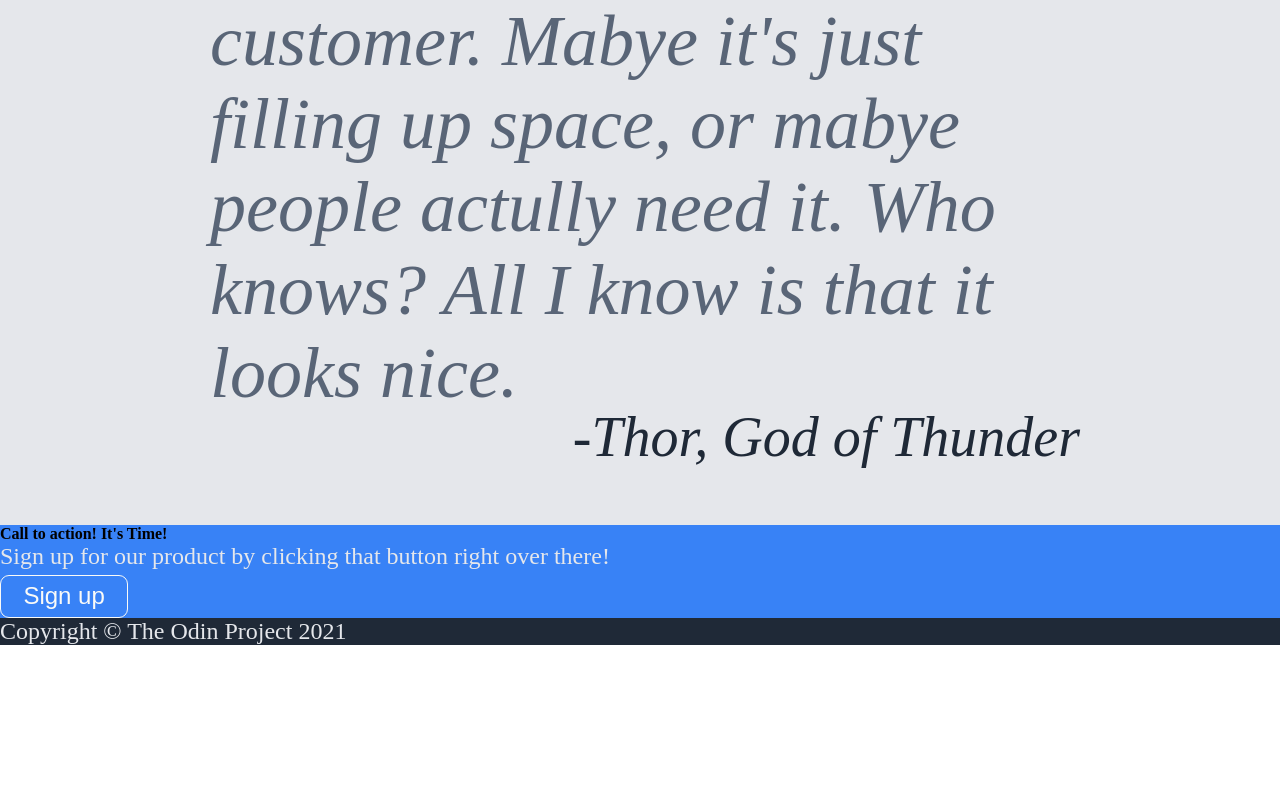
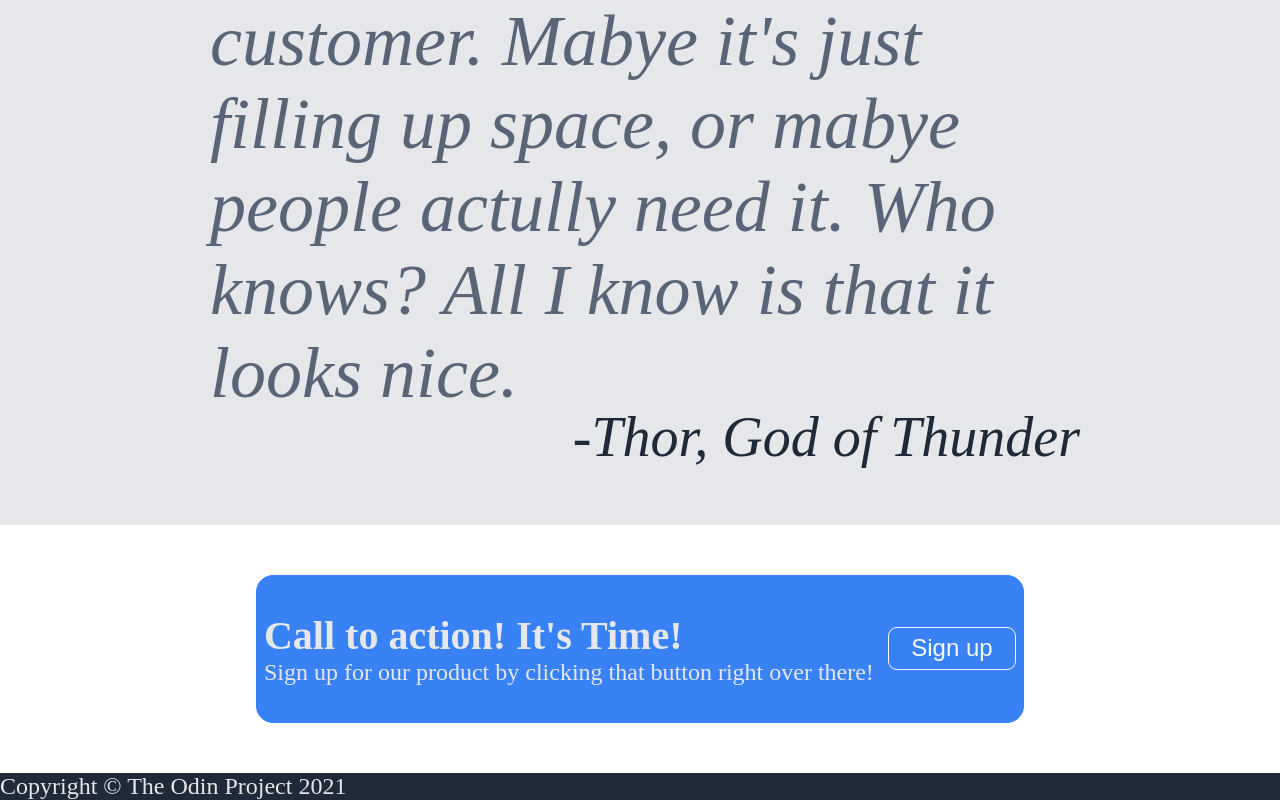
Before and after one commit to alexkozlovm/Landing-Page, a plain HTML site: page index.html in a window 1280 px wide. Shown: the part 1249-2049 px from the top of the page. Before the commit the page ends 1894 px from the top, so only its background shows below. Drawn offline with Linux system fonts and the light colour scheme.

Commit message:
Finished call to action section

```diff
--- a/index.html
+++ b/index.html
@@ -72,11 +72,15 @@
       </section>
       <section id="action-section">
         <div id="call-to-action">
-          <h4>Call to action! It's Time!</h4>
-          <p>
-            Sign up for our product by clicking that button right over there!
-          </p>
-          <button>Sign up</button>
+          <div id="call-to-action-text">
+            <h4>Call to action! It's Time!</h4>
+            <p>
+              Sign up for our product by clicking that button right over there!
+            </p>
+          </div>
+          <div id="action-button">
+            <button>Sign up</button>
+          </div>
         </div>
       </section>
     </main>
--- a/style.css
+++ b/style.css
@@ -2,6 +2,7 @@
     margin: 0;
     padding: 0;
     box-sizing: border-box;
+    overflow: hide;
 }
 header, footer {
     background-color: #1F2937;
@@ -19,7 +20,7 @@ h3 {
     font-size: 2.5rem;
     color: #F9FAF8;
 }
-button, #action-section {
+button {
     background-color: #3882F6;
 }
 h2 {
@@ -113,3 +114,20 @@ cite {
     font-weight: 500;
     margin-top: -20px;
 }
+#call-to-action {
+    display: flex;
+    background-color: #3882F6;
+    width: 60%;
+    margin: 50px auto;
+    border: #3882F6 solid 1px;
+    border-radius: 17px ;
+    padding: 36px 0;
+    justify-content: space-around;
+}
+#call-to-action-text > h4 {
+    font-size: 2.5rem;
+    color: #E5E7EB
+}
+#action-button {
+    margin-top: 10px;
+}
```
